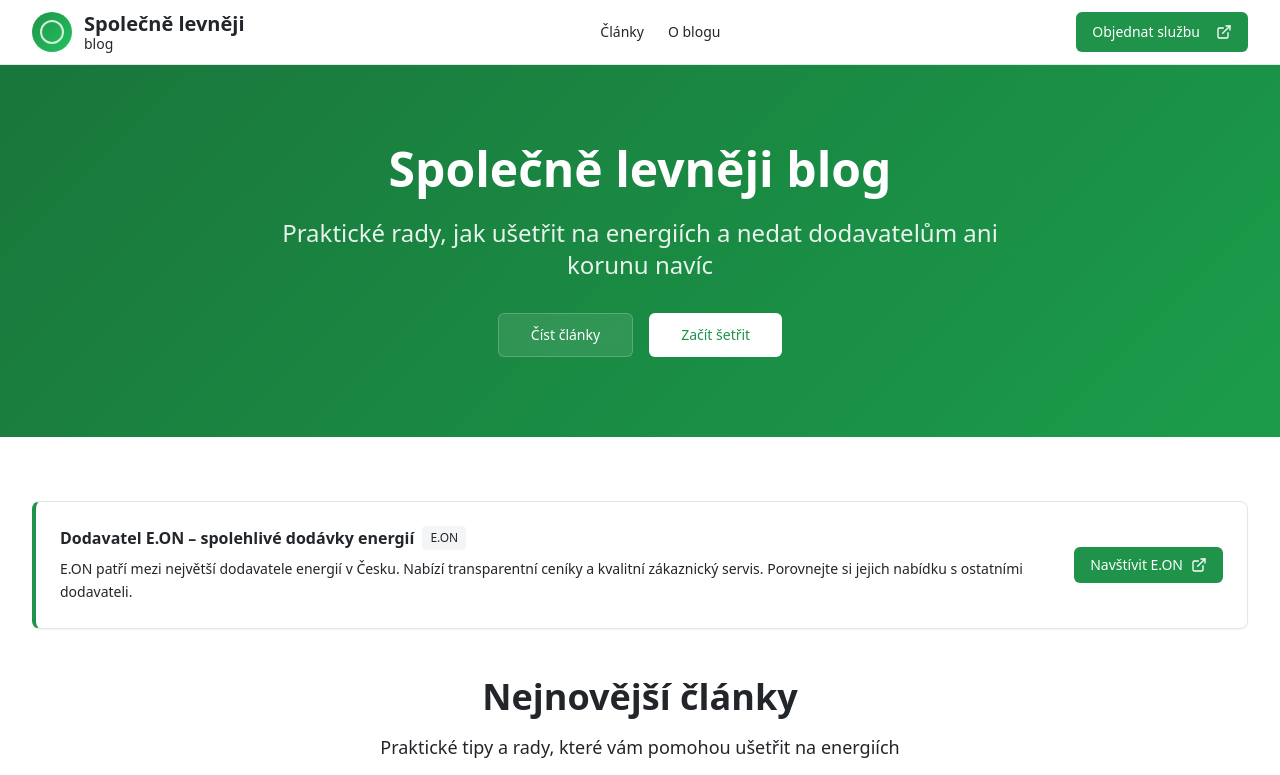
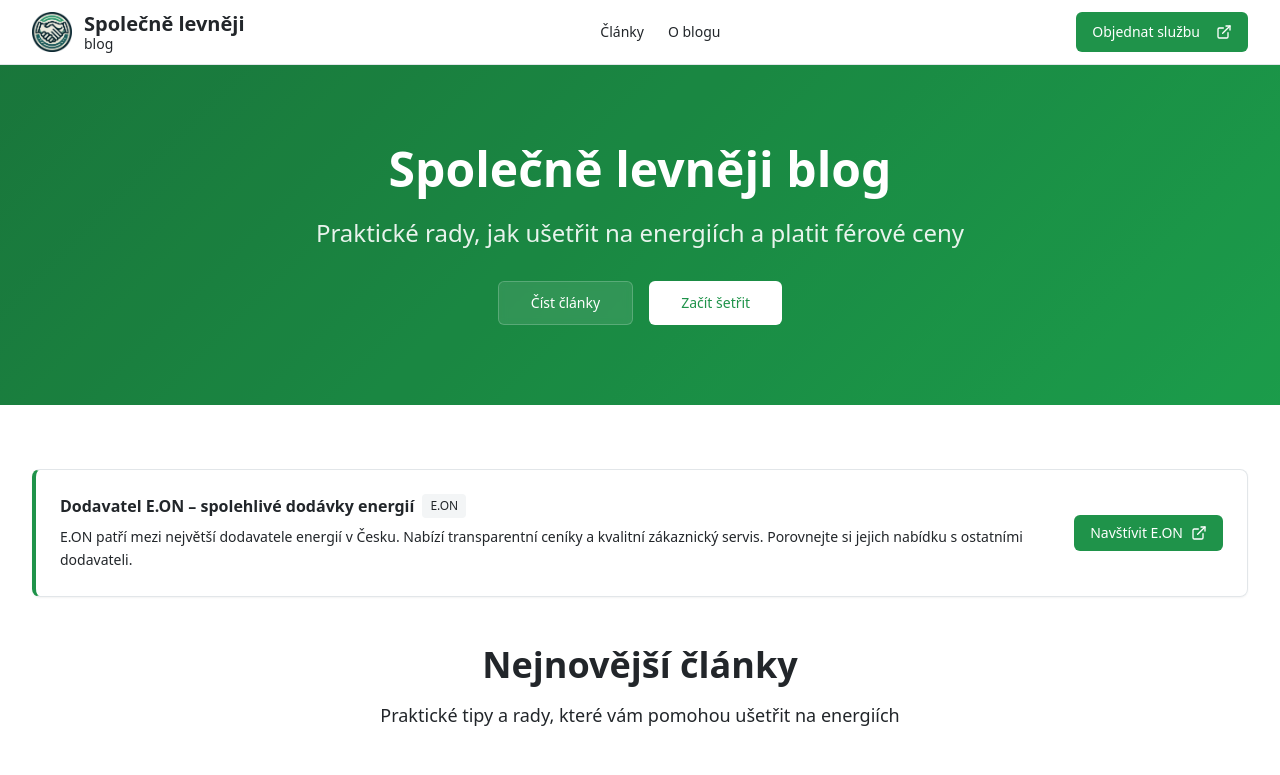
Before and after one commit to melkajakub/blogspolecnelevneji, a React (Vite) app: page / in a window 1280 px wide. Shown: the top 775 px of the page. Built offline with nearby package versions, Linux system fonts and the light colour scheme; the HTML template or start-up script is replaced by a standard one.

Commit message:
Fix: Update blog content and add logo

```diff
--- a/src/components/blog/Header.tsx
+++ b/src/components/blog/Header.tsx
@@ -8,9 +8,11 @@ const Header = () => {
       <div className="container flex h-16 items-center justify-between">
         {/* Logo a název */}
         <div className="flex items-center space-x-3">
-          <div className="flex h-10 w-10 items-center justify-center rounded-full bg-hero-gradient">
-            <div className="h-6 w-6 rounded-full border-2 border-white/80" />
-          </div>
+          <img
+            src="/src/assets/spolecnelevneji-logo.png"
+            alt="Společně levněji logo"
+            className="h-10 w-10"
+          />
           <div>
             <h1 className="text-xl font-bold text-foreground">Společně levněji</h1>
             <p className="text-sm text-text-light -mt-1">blog</p>
--- a/src/components/blog/Hero.tsx
+++ b/src/components/blog/Hero.tsx
@@ -11,8 +11,7 @@ const Hero = () => {
             Společně levněji blog
           </h1>
           <p className="text-xl md:text-2xl text-white/90 mb-8 leading-relaxed">
-            Praktické rady, jak ušetřit na energiích a nedat dodavatelům
-            ani korunu navíc
+            Praktické rady, jak ušetřit na energiích a platit férové ceny
           </p>
           <div className="flex flex-col sm:flex-row gap-4 justify-center">
             <Button
--- a/src/pages/Index.tsx
+++ b/src/pages/Index.tsx
@@ -45,7 +45,9 @@ Jedním z nejjednodušších způsobů, jak ušetřit na energiích, je správn
 - **D01d** – pro domácnosti s velmi nízkou spotřebou (např. byty bez elektrického vytápění, chalupy).
 - **D02d** – nejběžnější sazba pro domácnosti se střední spotřebou.
 - **D25d** – pro domácnosti s elektrickým ohřevem vody (bojler).
-- **D26d** – pro domácnosti s elektrickým vytápěním a ohřevem vody.
+- **D45d** – pro domácnosti s elektrickým vytápěním s 20 hodinami nízkého tarifu.
+- **D56d** – pro domácnosti s tepelným čerpadlem s 20 hodinami nízkého tarifu.
+- **D57d** – pro domácnosti s elektrickým vytápěním a akumulací s 20 hodinami nízkého tarifu.
 
 Každá sazba je určena pro jiné podmínky, a pokud je nastavená nesprávně, domácnost na tom tratí.
 
```
Also changed, not shown: src/assets/spolecnelevneji-logo.png (added).
